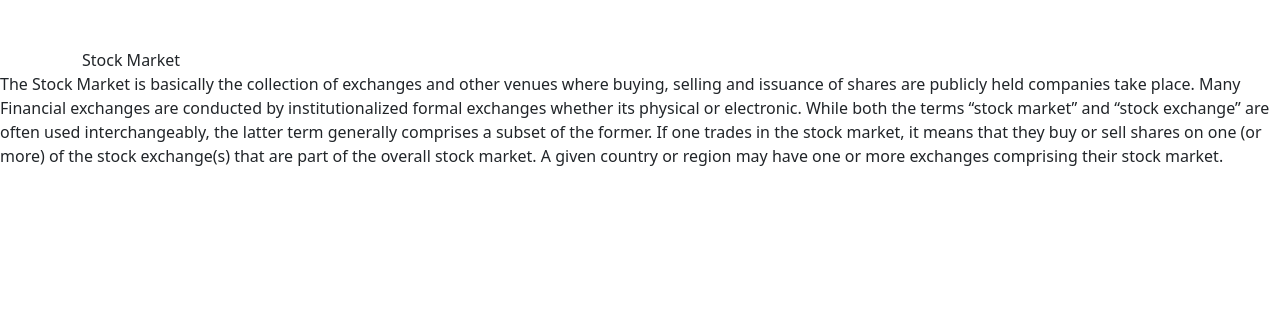
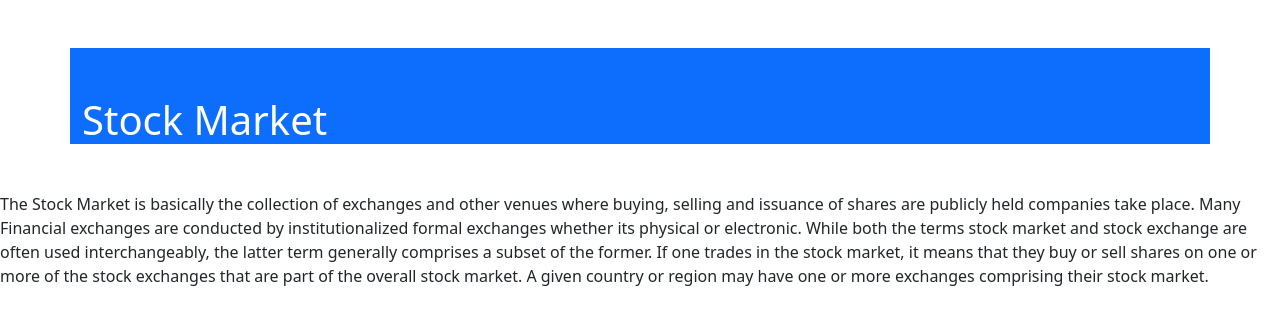
Before and after one commit to Keanu21/Second-Rep-, a plain HTML site: page index.html in a window 1280 px wide. Drawn offline with nearby package versions, Linux system fonts and the light colour scheme.

Commit message:
Edited index, First page

```diff
--- a/index.html
+++ b/index.html
@@ -9,10 +9,15 @@
   </head>
 
   <body>
-    <div class="container pt-5"> Stock Market </div>
-  <p>The Stock Market is basically the collection of exchanges and other venues where buying, selling and issuance of shares are publicly held companies take place.
+
+<div class="container pt-5 my-5 bg-primary text-white"> <h1>Stock Market</h1></div>
+ <div class="row"></div>
+ <div class="col-sm-3"></div>
+
+  <p>
+    The Stock Market is basically the collection of exchanges and other venues where buying, selling and issuance of shares are publicly held companies take place.
     Many Financial exchanges are conducted by institutionalized formal exchanges whether its physical or electronic.
-    While both the terms “stock market” and “stock exchange” are often used interchangeably, the latter term generally comprises a subset of the former. If one trades in the stock market, it means that they buy or sell shares on one (or more) of the stock exchange(s) that are part of the overall stock market. A given country or region may have one or more exchanges comprising their stock market.
+    While both the terms stock market and stock exchange are often used interchangeably, the latter term generally comprises a subset of the former. If one trades in the stock market, it means that they buy or sell shares on one or more of the stock exchanges that are part of the overall stock market. A given country or region may have one or more exchanges comprising their stock market.
   </p>
 
 </body>
```
Also changed, not shown: firstpage.html (+9 -1 lines).
